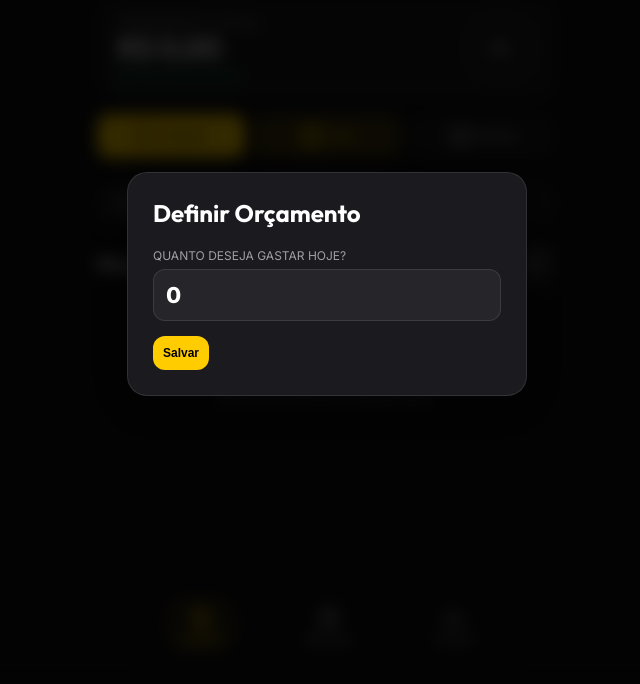
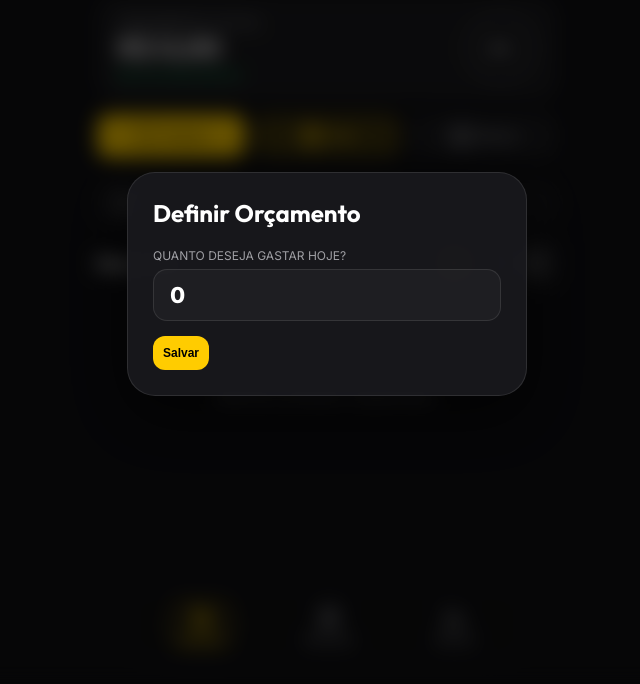
Before and after one commit to cviolla/economiz-, a plain HTML site: page index.html in a window 1280 px wide. Both pictures are taken after a click on the button 858 px from the left and 34 px from the top of the page. Shown: the part 116-800 px from the top of the page, without its empty margins (313-953 px from the left). Drawn offline with nearby package versions, Linux system fonts and the light colour scheme.

Commit message:
style: modais premium com Glassmorphism, animações Cubic-Bezier e foco interativo

```diff
--- a/index.html
+++ b/index.html
@@ -465,41 +465,57 @@
 
         .btn-buy { background: var(--accent); color: #000; }
         .btn-reject { background: rgba(255,255,255,0.05); color: var(--text-dim); }
-        .btn:active { transform: scale(0.95); }
+        .btn:hover { filter: brightness(1.1); transform: translateY(-1px); }
+        .btn:active { transform: scale(0.95) translateY(0); }
 
         /* --- Modals & Forms --- */
         .modal {
             position: fixed;
             top: 0; left: 0; width: 100%; height: 100%;
-            background: rgba(0,0,0,0.8);
-            backdrop-filter: blur(8px);
+            background: rgba(0,0,0,0.6);
+            backdrop-filter: blur(10px);
             z-index: 2000;
             display: none;
             align-items: center;
             justify-content: center;
             padding: 20px;
+            animation: fadeIn 0.3s ease;
         }
 
         .modal-content {
-            background: #1A1A1F;
+            background: rgba(26, 26, 31, 0.9);
+            backdrop-filter: blur(25px);
             width: 100%;
             max-width: 400px;
-            border-radius: var(--radius);
+            border-radius: 28px;
             padding: 25px;
-            border: 1px solid var(--border);
-            box-shadow: 0 10px 40px rgba(0,0,0,0.5);
+            border: 1px solid rgba(255, 255, 255, 0.1);
+            box-shadow: 0 20px 60px rgba(0,0,0,0.6);
+            animation: modalSlideUp 0.4s cubic-bezier(0.16, 1, 0.3, 1);
+        }
+
+        @keyframes modalSlideUp {
+            from { opacity: 0; transform: scale(0.9) translateY(30px); }
+            to { opacity: 1; transform: scale(1) translateY(0); }
         }
 
         .form-group { margin-bottom: 15px; }
         .form-group label { display: block; font-size: 12px; color: var(--text-dim); margin-bottom: 6px; text-transform: uppercase; }
         .form-control {
             width: 100%;
-            background: rgba(255,255,255,0.05);
+            background: rgba(255,255,255,0.03);
             border: 1px solid var(--border);
-            padding: 12px;
-            border-radius: 12px;
+            padding: 12px 16px;
+            border-radius: 14px;
             color: #fff;
+            outline: none;
+            transition: 0.3s;
             font-family: inherit;
+        }
+        .form-control:focus {
+            border-color: var(--accent);
+            background: rgba(255,255,255,0.06);
+            box-shadow: 0 0 15px rgba(255, 204, 0, 0.1);
         }
 
         /* --- Summary Cards --- */
```
